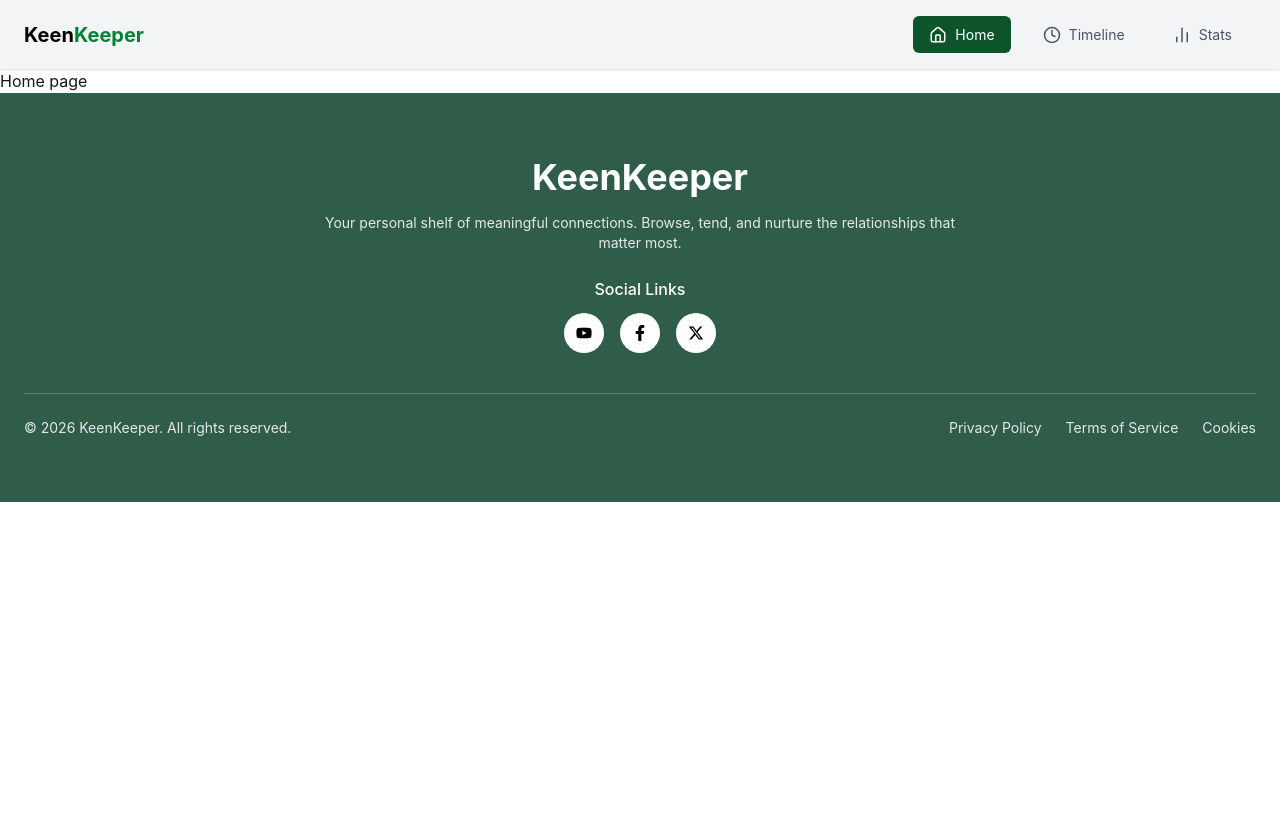
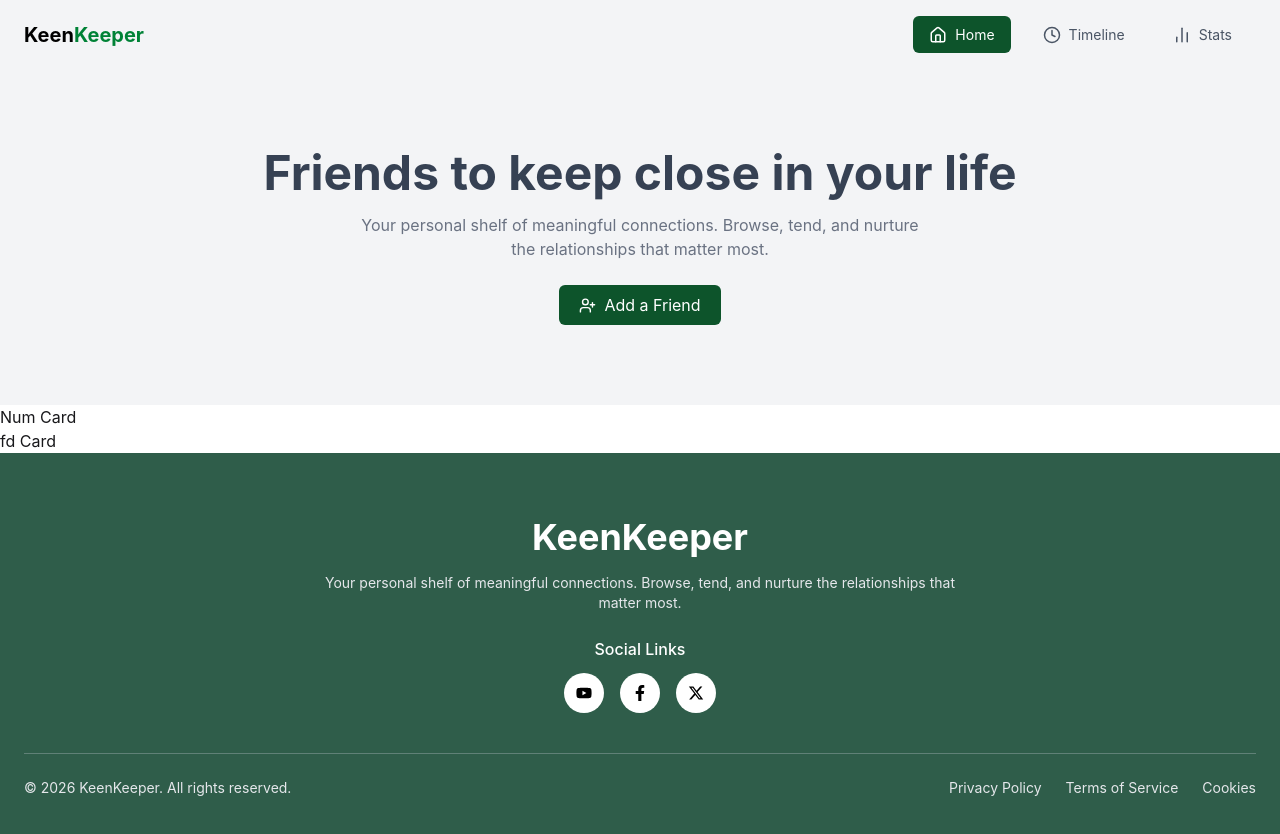
Before and after one commit to Palash-4/Keen-Keeper, a React (Vite) app: page / in a window 1280 px wide. Shown: the top 834 px of the page. Before the commit the page ends 800 px from the top, so only its background shows below. Built offline with nearby package versions, Linux system fonts and the light colour scheme.

Commit message:
Bnner section added and some component add

```diff
--- /dev/null
+++ b/src/components/homepage/Banner.jsx
@@ -0,0 +1,23 @@
+import React from "react";
+import { UserPlus } from "lucide-react";
+
+const Banner = () => {
+    return (
+        <div className="bg-gray-100 py-20 text-center px-4">
+            <h1 className="text-4xl md:text-5xl font-bold text-gray-700 mb-4">
+                Friends to keep close in your life
+            </h1>
+            <p className="text-gray-500 max-w-xl mx-auto mb-6 text-sm md:text-base">
+                Your personal shelf of meaningful connections. Browse, tend, and nurture
+                the relationships that matter most.
+            </p>
+            <button className="inline-flex items-center gap-2 bg-green-900 text-white px-5 py-2 rounded-md hover:bg-green-900 transition">
+                <UserPlus size={17} />
+                Add a Friend
+            </button>
+
+        </div>
+    );
+};
+
+export default Banner;
--- /dev/null
+++ b/src/components/homepage/FriendsCard.jsx
@@ -0,0 +1,11 @@
+import React from 'react';
+
+const FriendsCard = () => {
+    return (
+        <div>
+            fd Card
+        </div>
+    );
+};
+
+export default FriendsCard;
--- /dev/null
+++ b/src/components/homepage/NumberCard.jsx
@@ -0,0 +1,11 @@
+import React from 'react';
+
+const NumberCard = () => {
+    return (
+        <div>
+            Num Card
+        </div>
+    );
+};
+
+export default NumberCard;
--- a/src/main.jsx
+++ b/src/main.jsx
@@ -5,6 +5,7 @@ import { RouterProvider } from 'react-router/dom'
 import { createBrowserRouter } from 'react-router';
 import RootyLayout from './Layout/RootyLayout';
 import NotFoundPage from './NotFoundPage/NotFoundPage';
+import Homepage from './pages/homepage/Homepage';
 
 const router = createBrowserRouter([
   {
@@ -14,7 +15,7 @@ const router = createBrowserRouter([
     children: [
       {
         path: "/",
-        element: <h2>Home page</h2>,
+        element: <Homepage></Homepage>,
       },
       {
         path: "/timeline",
--- a/src/pages/homepage/Homepage.jsx
+++ b/src/pages/homepage/Homepage.jsx
@@ -1,10 +1,15 @@
 import React from 'react';
+import Banner from '../../components/homepage/Banner';
+import NumberCard from '../../components/homepage/NumberCard';
+import FriendsCard from '../../components/homepage/FriendsCard';
 
 const Homepage = () => {
     return (
-        <div>
-            homepage
-        </div>
+        <>
+        <Banner></Banner>
+        <NumberCard></NumberCard>
+        <FriendsCard></FriendsCard>
+        </>
     );
 };
 
```
